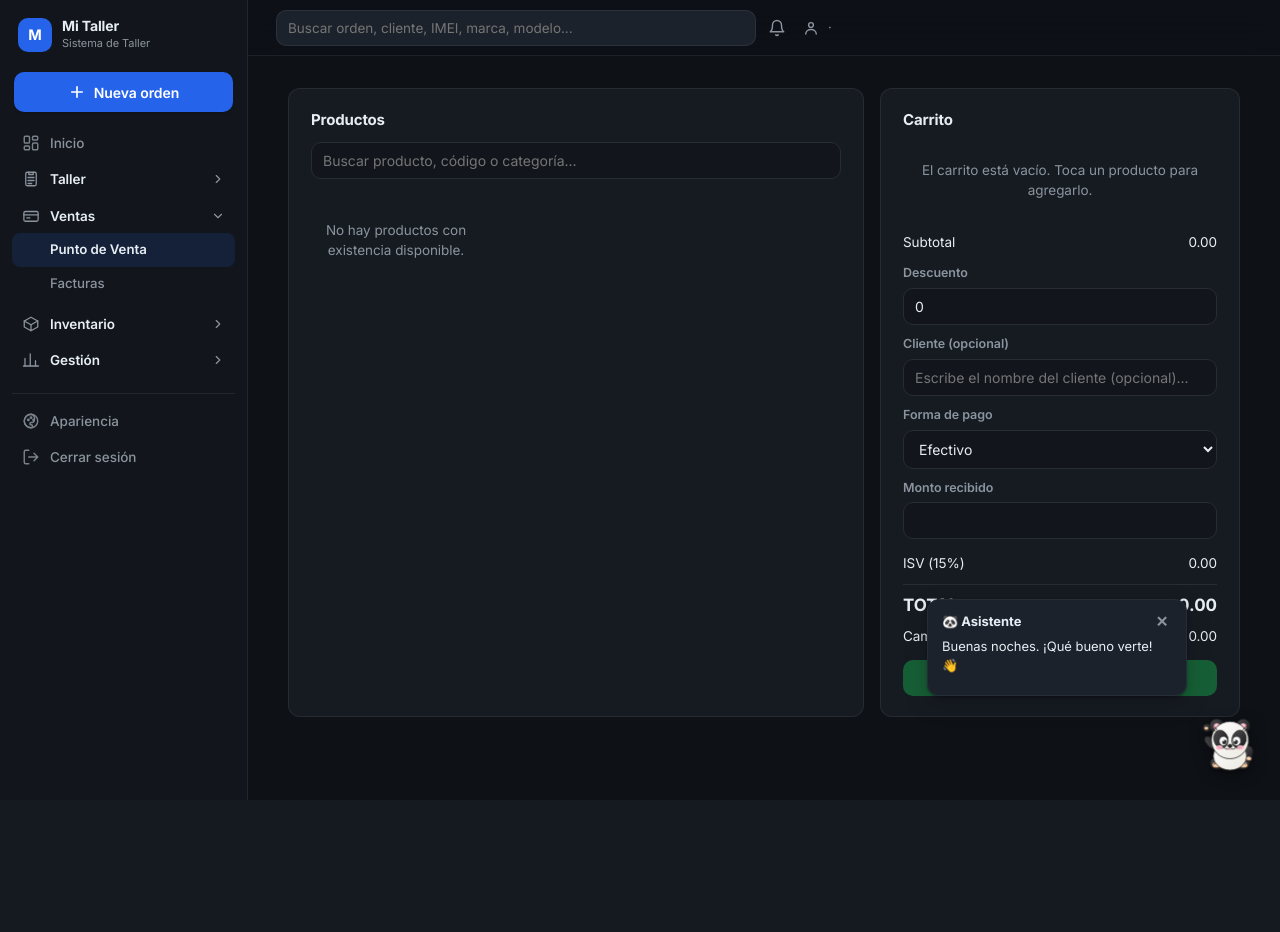
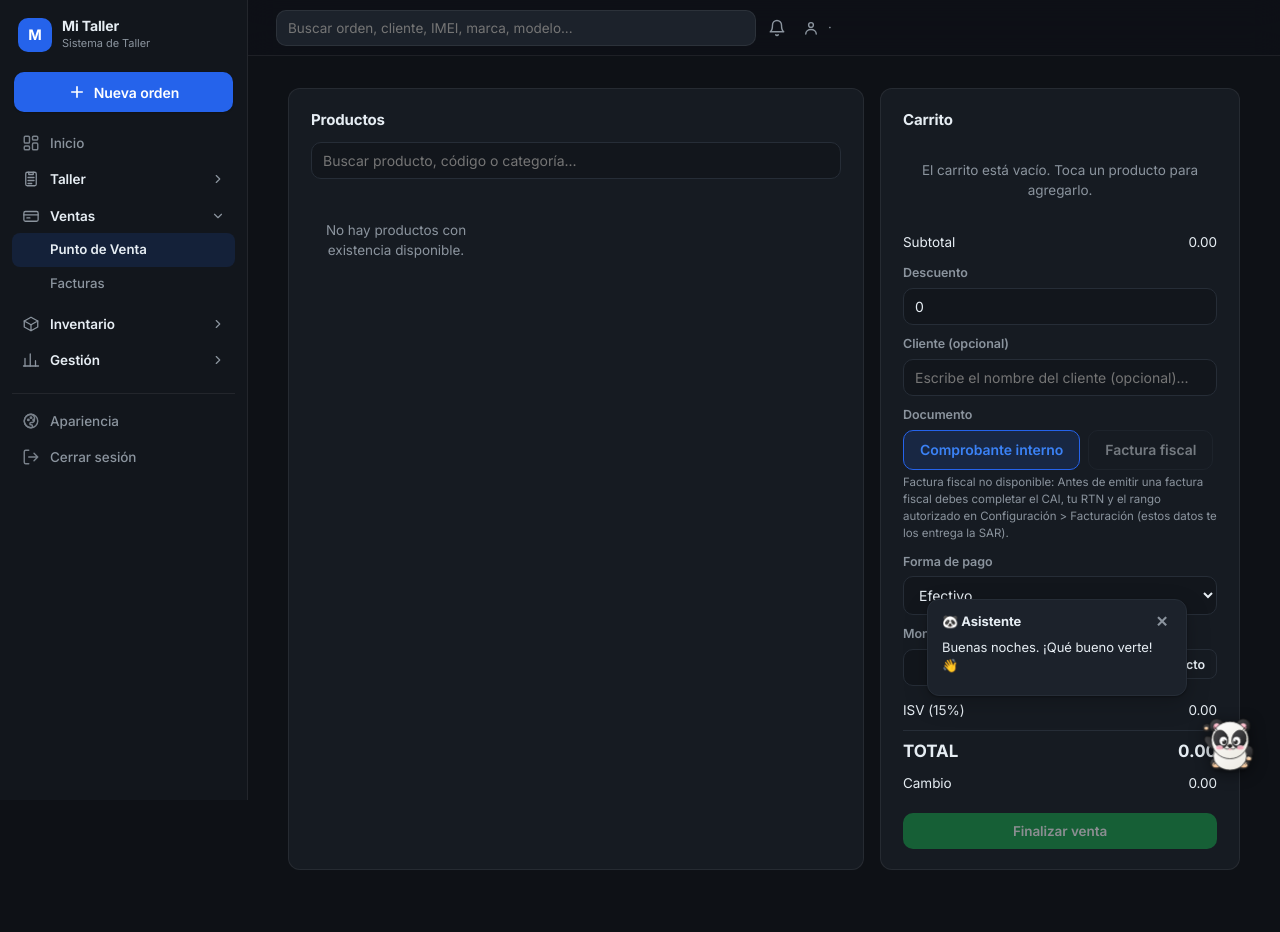
Before and after one commit to soportemovilctc-sudo/sistema-taller, a FastAPI app: page /pos in a window 1280 px wide. Before the commit the page ends 800 px from the top, so only its background shows below. Run offline with FastAPI, Linux system fonts and the light colour scheme; the visitor is signed in with stand-in values (Sample User, id 1); data that the repository does not hold is empty; parts of the project's set-up code (start-up, migrations or seed data) failed here and were passed over.

Commit message:
Punto de Venta: venta en efectivo con precios de centavos y elegir comprobante interno o factura fiscal
- El total del carrito se redondea a centavos igual que el servidor: con precios como 521.74
  el total quedaba en 600.001 y al escribir 600 el botón «Finalizar venta» no se activaba.
- Botón «Exacto» para el monto recibido y aviso cuando falta escribirlo.
- Se elige Comprobante interno o Factura fiscal (con CAI y RTN opcional del cliente,
  que queda en su ficha). Si el CAI no está listo, la opción fiscal sale desactivada con el motivo.
- Evita doble clic en «Finalizar venta».

Co-Authored-By: Claude Opus 5.5 <noreply@anthropic.com>
Claude-Session: https://claude.ai/code/session_01FT1BD4fc5FiAM8A3M7F3Dw

```diff
--- a/app/schemas.py
+++ b/app/schemas.py
@@ -21,6 +21,8 @@ class VentaIn(BaseModel):
     monto_recibido: Decimal = Decimal("0")
     cliente_id: Optional[int] = None
     cotizacion_id: Optional[int] = None
+    tipo_documento: str = "interno"  # "interno" (comprobante) o "fiscal" (factura con CAI)
+    cliente_rtn: str = ""
 
 
 class VentaOut(BaseModel):
--- a/app/static/css/style.css
+++ b/app/static/css/style.css
@@ -1869,3 +1869,4 @@ input[type="radio"], input[type="checkbox"] { width: auto; min-width: 0; flex: 0
 .ent-aviso-ok { background: transparent; color: var(--text-muted); padding: 0; }
 .ent-acciones { display: flex; gap: 10px; justify-content: flex-end; flex-wrap: wrap; }
 @media (max-width: 480px) { .ent-acciones .btn { flex: 1 1 100%; } .ent-cifras { grid-template-columns: 1fr 1fr 1fr; } }
+.pago-op.is-off { opacity: .45; cursor: not-allowed; }
--- a/app/static/js/pos.js
+++ b/app/static/js/pos.js
@@ -65,6 +65,29 @@ document.addEventListener("DOMContentLoaded", function () {
 
   var finalizarBtn = document.getElementById("posFinalizar");
   if (finalizarBtn) finalizarBtn.addEventListener("click", finalizarVenta);
+
+  var exacto = document.getElementById("posExacto");
+  if (exacto) exacto.addEventListener("click", function () {
+    var m = document.getElementById("posMontoRecibido");
+    if (m) { m.value = totalesVenta().total.toFixed(2); actualizarTotales(); }
+  });
+
+  // Documento: comprobante interno o factura fiscal (con RTN opcional).
+  var rtnPorCliente = {};
+  try { rtnPorCliente = JSON.parse((document.getElementById("posClientesRtn") || {}).textContent || "{}"); } catch (e) {}
+  function mostrarRtn() {
+    var campo = document.getElementById("posCampoRtn");
+    if (campo) campo.style.display = tipoDocumento() === "fiscal" ? "" : "none";
+  }
+  document.querySelectorAll('input[name="posTipoDoc"]').forEach(function (r) { r.addEventListener("change", mostrarRtn); });
+  var cliSel = document.getElementById("posCliente");
+  function rtnDelCliente() {
+    var rtn = document.getElementById("posRtn");
+    if (rtn && cliSel) rtn.value = rtnPorCliente[cliSel.value] || "";
+  }
+  if (cliSel) { cliSel.addEventListener("change", rtnDelCliente); if (window.jQuery) window.jQuery(cliSel).on("change", rtnDelCliente); }
+  rtnDelCliente();
+  mostrarRtn();
 
   renderCarrito();
 });
@@ -149,19 +172,29 @@ function renderCarrito() {
   actualizarTotales();
 }
 
-function actualizarTotales() {
+// Redondeo a centavos igual que el servidor (ROUND_HALF_UP). Sin esto el
+// total quedaba en 600.001 aunque en pantalla dijera 600.00, y al escribir
+// 600 en «Monto recibido» el botón de Efectivo no se activaba.
+function r2(n) { return Math.round((Number(n) + (n >= 0 ? 1e-9 : -1e-9)) * 100) / 100; }
+
+function totalesVenta() {
   var subtotal = 0;
-  carrito.forEach(function (item) { subtotal += item.precio * item.cantidad; });
-
-  var descuento = parseFloat((document.getElementById("posDescuento") || {}).value) || 0;
+  carrito.forEach(function (item) { subtotal += r2(r2(item.precio) * item.cantidad); });
+  subtotal = r2(subtotal);
+  var descuento = r2(parseFloat((document.getElementById("posDescuento") || {}).value) || 0);
   if (descuento < 0) descuento = 0;
   if (descuento > subtotal) descuento = subtotal;
-  var totalNeto = subtotal - descuento;
-  var isv = totalNeto * TASA_ISV / 100;
-  var total = totalNeto + isv;
+  var totalNeto = r2(subtotal - descuento);
+  var total = r2(totalNeto * (1 + TASA_ISV / 100));
+  return { subtotal: subtotal, totalNeto: totalNeto, total: total, isv: r2(total - totalNeto) };
+}
+
+function actualizarTotales() {
+  var t = totalesVenta();
+  var subtotal = t.subtotal, isv = t.isv, total = t.total;
   var esEfectivoPos = ((document.getElementById("posFormaPago") || {}).value || "Efectivo") === "Efectivo";
-  var recibido = esEfectivoPos ? (parseFloat((document.getElementById("posMontoRecibido") || {}).value) || 0) : total;
-  var cambio = recibido - total;
+  var recibido = esEfectivoPos ? r2(parseFloat((document.getElementById("posMontoRecibido") || {}).value) || 0) : total;
+  var cambio = r2(recibido - total);
 
   setTexto("posSubtotal", subtotal.toFixed(2));
   setTexto("posIsv", isv.toFixed(2));
@@ -170,6 +203,13 @@ function actualizarTotales() {
 
   var finalizarBtn = document.getElementById("posFinalizar");
   if (finalizarBtn) finalizarBtn.disabled = carrito.length === 0 || recibido < total;
+  var falta = document.getElementById("posFalta");
+  if (falta) falta.textContent = (esEfectivoPos && carrito.length && recibido < total) ? "Escribe cuánto entregó el cliente (o toca «Exacto»)." : "";
+}
+
+function tipoDocumento() {
+  var r = document.querySelector('input[name="posTipoDoc"]:checked');
+  return r ? r.value : "interno";
 }
 
 function setTexto(id, texto) {
@@ -185,7 +225,11 @@ function finalizarVenta() {
     monto_recibido: parseFloat((document.getElementById("posMontoRecibido") || {}).value) || 0,
     cliente_id: (document.getElementById("posCliente") || {}).value || null,
     cotizacion_id: COTIZACION_ID,
+    tipo_documento: tipoDocumento(),
+    cliente_rtn: tipoDocumento() === "fiscal" ? ((document.getElementById("posRtn") || {}).value || "") : "",
   };
+  var btnFin = document.getElementById("posFinalizar");
+  if (btnFin) { if (btnFin.dataset.enviando) return; btnFin.dataset.enviando = "1"; btnFin.disabled = true; }
   var mensajeEl = document.getElementById("posMensaje");
 
   fetch("/pos/vender", {
@@ -195,12 +239,15 @@ function finalizarVenta() {
   })
     .then(function (r) { return r.json().then(function (data) { return { status: r.status, data: data }; }); })
     .then(function (res) {
+      if (btnFin) delete btnFin.dataset.enviando;
       if (res.data.ok) {
         if (mensajeEl) {
           mensajeEl.className = "";
           var resumen = document.createElement("div");
           resumen.className = "flash flash-success";
-          resumen.textContent = "Venta " + res.data.numero_venta + " registrada. Cambio: L " + res.data.cambio.toFixed(2);
+          var esFiscal = res.data.tipo_documento === "fiscal";
+          resumen.textContent = "Venta " + res.data.numero_venta + " registrada · " + (esFiscal ? "Factura fiscal " : "Comprobante ") +
+            (res.data.numero_documento || "") + ". Cambio: L " + res.data.cambio.toFixed(2);
           mensajeEl.innerHTML = "";
           mensajeEl.appendChild(resumen);
           if (window.pandaReaccionEvento) window.pandaReaccionEvento("venta", res.data.numero_venta);
@@ -209,8 +256,8 @@ function finalizarVenta() {
             var acciones = document.createElement("div");
             acciones.style.cssText = "display:flex; gap:8px; flex-wrap:wrap; margin-top:8px;";
             acciones.innerHTML =
-              '<a href="/facturas/' + res.data.factura_id + '/pdf/tirilla" target="_blank" class="btn btn-success btn-sm">Imprimir recibo (tirilla)</a>' +
-              '<a href="/facturas/' + res.data.factura_id + '/pdf" target="_blank" class="btn btn-outline btn-sm">Ver recibo (PDF carta)</a>' +
+              '<a href="/facturas/' + res.data.factura_id + '/pdf/tirilla" target="_blank" class="btn btn-success btn-sm">Imprimir ' + (esFiscal ? "factura" : "comprobante") + ' (tirilla)</a>' +
+              '<a href="/facturas/' + res.data.factura_id + '/pdf" target="_blank" class="btn btn-outline btn-sm">Ver ' + (esFiscal ? "factura" : "comprobante") + ' (PDF carta)</a>' +
               '<button type="button" class="btn btn-primary btn-sm" id="posNuevaVenta">Nueva venta</button>';
             mensajeEl.appendChild(acciones);
             var btnNueva = document.getElementById("posNuevaVenta");
@@ -227,6 +274,7 @@ function finalizarVenta() {
         var recibidoInput = document.getElementById("posMontoRecibido");
         if (recibidoInput) recibidoInput.value = "";
       } else {
+        actualizarTotales();
         if (mensajeEl) {
           mensajeEl.className = "flash flash-error";
           mensajeEl.textContent = res.data.mensaje || "No se pudo completar la venta.";
@@ -234,6 +282,7 @@ function finalizarVenta() {
       }
     })
     .catch(function () {
+      if (btnFin) { delete btnFin.dataset.enviando; actualizarTotales(); }
       if (mensajeEl) {
         mensajeEl.className = "flash flash-error";
         mensajeEl.textContent = "Error de conexión al procesar la venta.";
--- a/app/templates/pos/index.html
+++ b/app/templates/pos/index.html
@@ -44,6 +44,19 @@
         </select>
       </div>
       <div class="field">
+        <label>Documento</label>
+        <div class="pago-opciones" role="radiogroup" aria-label="Tipo de documento">
+          <label class="pago-op"><input type="radio" name="posTipoDoc" value="interno" checked><span>Comprobante interno</span></label>
+          <label class="pago-op{{ ' is-off' if error_fiscal else '' }}" {% if error_fiscal %}title="{{ error_fiscal }}"{% endif %}><input type="radio" name="posTipoDoc" value="fiscal" {{ 'disabled' if error_fiscal else '' }}><span>Factura fiscal</span></label>
+        </div>
+        {% if error_fiscal %}<div class="help">Factura fiscal no disponible: {{ error_fiscal }}</div>{% endif %}
+      </div>
+      <div class="field" id="posCampoRtn" style="display:none;">
+        <label for="posRtn">RTN del cliente (opcional)</label>
+        <input type="text" id="posRtn" inputmode="numeric" maxlength="20" placeholder="Déjalo en blanco para Consumidor final">
+      </div>
+      <script id="posClientesRtn" type="application/json">{{ clientes_rtn|tojson }}</script>
+      <div class="field">
         <label>Forma de pago</label>
         <select id="posFormaPago">
           <option value="Efectivo">Efectivo</option>
@@ -52,7 +65,9 @@
           <option value="Otro">Otro</option>
         </select>
       </div>
-      <div class="field" id="posCampoRecibido"><label>Monto recibido</label><input type="number" min="0" step="0.01" id="posMontoRecibido"></div>
+      <div class="field" id="posCampoRecibido"><label for="posMontoRecibido">Monto recibido</label>
+        <div style="display:flex; gap:8px;"><input type="number" min="0" step="0.01" id="posMontoRecibido" inputmode="decimal" style="flex:1;"><button type="button" class="btn btn-outline btn-sm" id="posExacto" title="El cliente paga exacto">Exacto</button></div>
+      </div>
       <div class="line"><span>ISV ({{ tasa_isv|int }}%)</span><span id="posIsv">0.00</span></div>
       <div class="line total"><span>TOTAL</span><span id="posTotal">0.00</span></div>
       <div class="line" id="posLineaCambio"><span>Cambio</span><span id="posCambio">0.00</span></div>
@@ -67,6 +82,7 @@
         if (fp) { fp.addEventListener("change", soloEfectivo); soloEfectivo(); }
       })();
       </script>
+      <div class="help" id="posFalta" style="margin-top:6px;"></div>
       <div id="posMensaje"></div>
       <button type="button" id="posFinalizar" class="btn btn-success" style="width:100%; margin-top:10px;" disabled>Finalizar venta</button>
     </div>
```
Also changed, not shown: app/routers/pos.py (+33 -9 lines).
